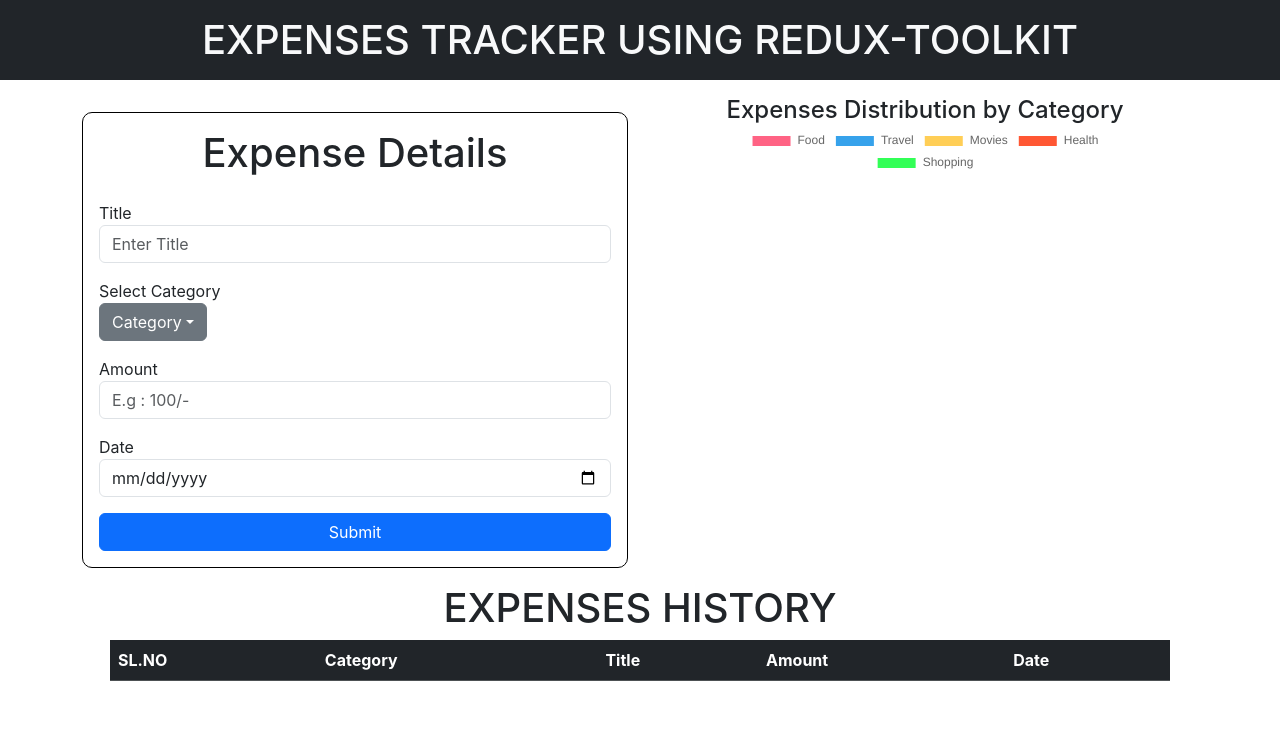
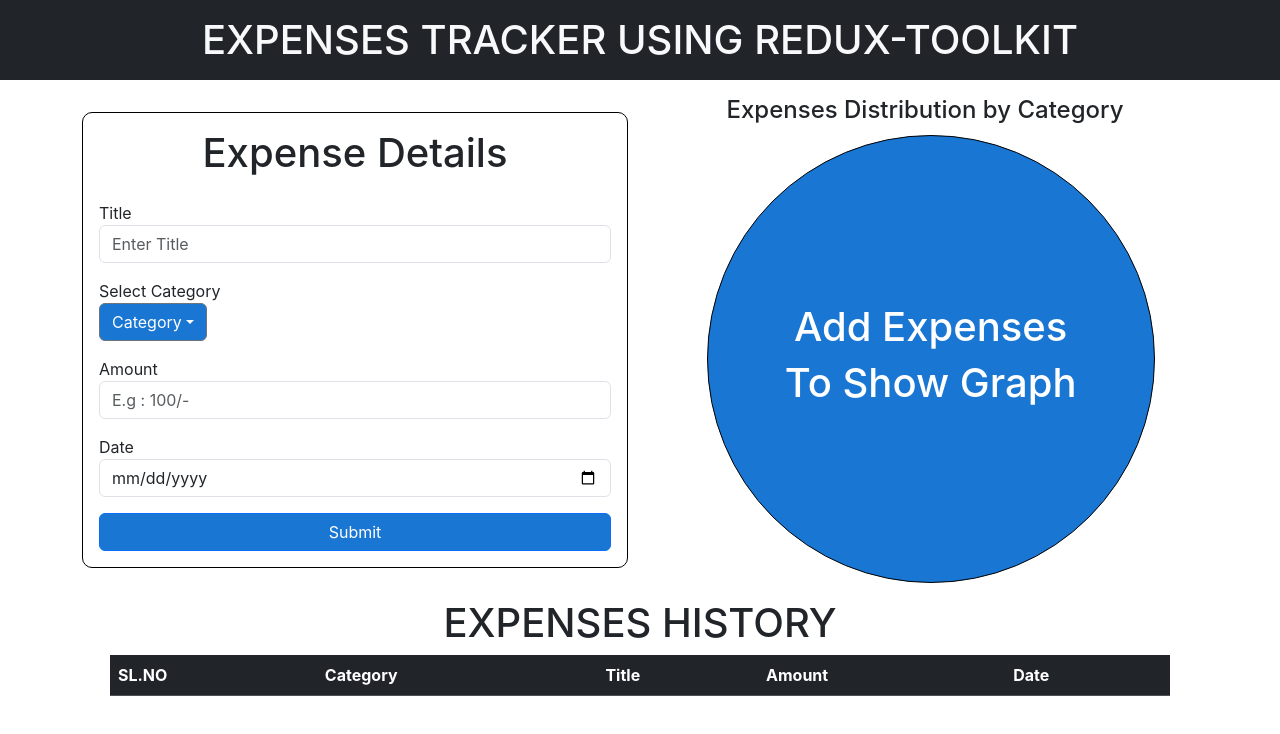
Before and after one commit to bathiniharish7/project-expense-tracker, a React (Create React App) app: page / in a window 1280 px wide. Shown: the top 734 px of the page. Built offline with nearby package versions, Linux system fonts and the light colour scheme.

Commit message:
Fixed some bugs

```diff
--- a/src/App.css
+++ b/src/App.css
@@ -2,6 +2,29 @@
   text-align: center;
 }
 #right{
-  /* background-color: rgb(120, 194, 228); */
-  position: relative;
+  /* background-color: red !important; */
 }
+
+.chart{
+  /* background-color: aqua; */
+  width: 80%;
+  height: 80%;
+  margin: 0 auto;
+  margin-top: 10px;
+}
+.circle{
+  background-color: rgb(25,118 ,210);
+  margin: 0 auto;
+ width: 35vw;
+height: 35vw;
+ border-radius: 50%;
+ display: flex;
+ flex-direction: column;
+ justify-content: center;
+ align-items: center;
+ color: white;
+ border:1px solid black;
+ h1{
+  font-size: 3rems
+ }
+}
--- a/src/App.js
+++ b/src/App.js
@@ -42,7 +42,11 @@
         <div className='col-12 mt-5 col-md-6 mt-md-0' id='right'>
           <h4 className='text-center m-0 '>Expenses Distribution by Category</h4>
           <div className='chart' >
-          <PieChart />
+          {/* <PieChart /> */}
+          <div className='circle'>
+            <h1>Add Expenses</h1>
+            <h1>To Show Graph</h1>
+          </div>
           </div>
 
 
--- a/src/components/FormComponent.css
+++ b/src/components/FormComponent.css
@@ -2,3 +2,11 @@
     border: 1px solid black !important;
     border-radius: 10px;
 }
+
+#dropdown{
+    background-color: rgb(25,118 ,210);
+}
+
+#submit{
+    background-color: rgb(25,118 ,210);
+}
--- a/src/components/FormComponent.js
+++ b/src/components/FormComponent.js
@@ -93,6 +93,8 @@
                 data-bs-toggle="dropdown"
                 aria-expanded="false"
 
+                id='dropdown'
+
               >
                 {category}
               </button>
@@ -167,7 +169,7 @@
             <button className='btn btn-primary w-100' onClick={()=>{
                handleSubmit();
 
-            }}>Submit</button>
+            }} id='submit'>Submit</button>
         </div>
 
     </div>
--- a/src/components/ListComponent.js
+++ b/src/components/ListComponent.js
@@ -1,6 +1,7 @@
 import React from 'react';
 import Table from 'react-bootstrap/Table';
 import { useSelector } from 'react-redux';
+import "./ListComponent.css"
 
 function ListComponent() {
   const list = useSelector(state => state.expenseSlice.All);
@@ -17,7 +18,7 @@
             <th>Date</th>
           </tr>
         </thead>
-        <tbody>
+        <tbody >
           {list.map((item, index) => (
             <tr key={index}>
               <td>{index + 1}</td>
```
Also changed, not shown: src/components/ListComponent.css (added).
